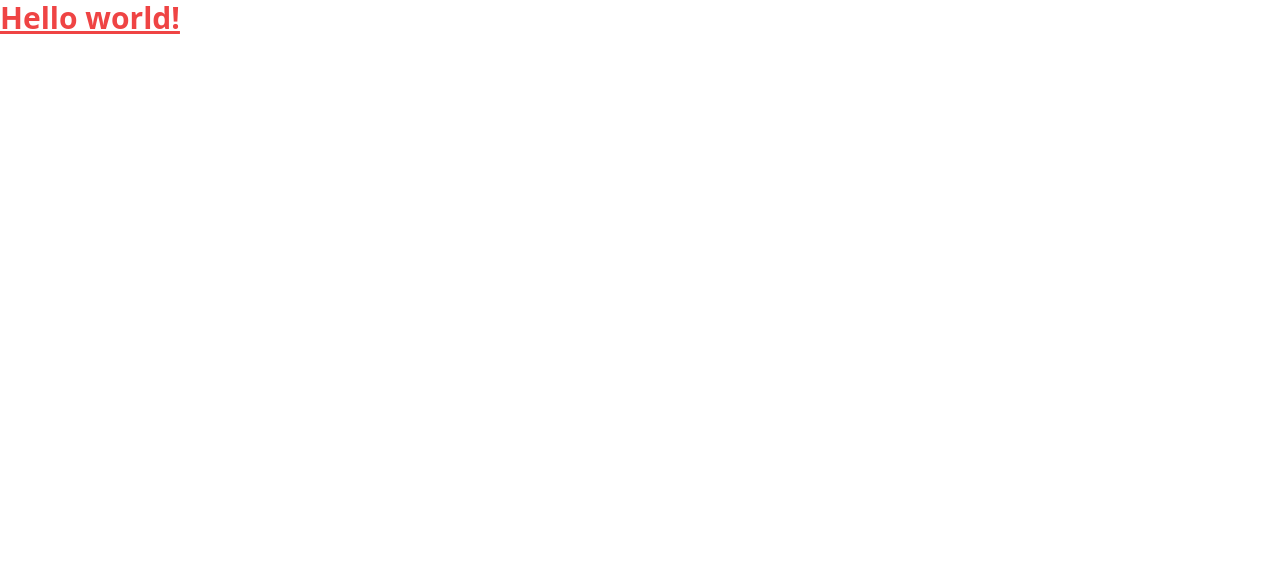
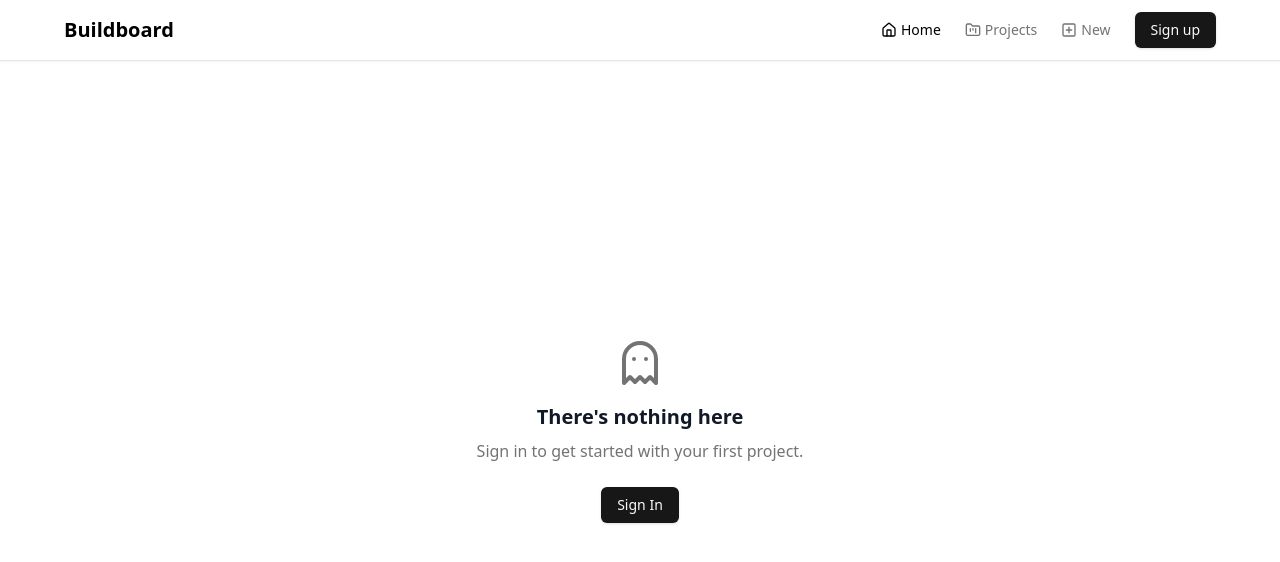
Before and after one commit to happylove32c/buildboardv_2, a Next.js app: page / in a window 1280 px wide. Shown: the top 562 px of the page. Built offline with nearby package versions, Linux system fonts and the light colour scheme.

Commit message:
homepage

```diff
--- a/app/page.tsx
+++ b/app/page.tsx
@@ -1,7 +1,29 @@
+import Navbar from "@/components/Navbar"
+import { Button } from "@/components/ui/button"
+import { Ghost } from "lucide-react" // Radix-style icon via Lucide
+
 export default function Home() {
   return (
-    <h1 className="text-3xl text-red-500 font-bold underline">
-      Hello world!
-    </h1>
+    <>
+      <div className="min-h-screen flex flex-col">
+        <Navbar />
+
+        <main className="flex flex-1 flex-col items-center justify-center text-center px-4">
+          <Ghost className="h-12 w-12 text-muted-foreground mb-4" />
+
+          <h1 className="text-xl font-semibold mb-2 text-gray-900">
+            There's nothing here
+          </h1>
+
+          <p className="text-muted-foreground mb-6">
+            Sign in to get started with your first project.
+          </p>
+
+          <Button>
+            Sign In
+          </Button>
+        </main>
+      </div>
+    </>
   )
 }
--- /dev/null
+++ b/components/Navbar.tsx
@@ -0,0 +1,66 @@
+"use client"
+
+import Link from "next/link"
+import { usePathname } from "next/navigation"
+import { cn } from "@/lib/utils"
+import { Home, FolderKanban, PlusSquare, User } from "lucide-react"
+import { Button } from "./ui/button"
+
+export default function Navbar() {
+  const pathname = usePathname()
+
+  const navLinks = [
+    { href: "/", label: "Home", icon: Home },
+    { href: "/projects", label: "Projects", icon: FolderKanban },
+    { href: "/new", label: "New", icon: PlusSquare },
+  ]
+
+  return (
+    <>
+      {/* Desktop Top Nav */}
+      <nav className="hidden sm:flex w-full border-b bg-white px-4 py-3 shadow-sm">
+        <div className="flex items-center justify-between max-w-6xl mx-auto w-full">
+          <Link href="/" className="text-xl font-bold text-black">
+            Buildboard
+          </Link>
+
+          <div className="flex items-center gap-6">
+            {navLinks.map(({ href, label, icon: Icon }) => (
+              <Link
+                key={href}
+                href={href}
+                className={cn(
+                  "text-sm font-medium flex items-center gap-1 hover:text-black transition-colors",
+                  pathname === href ? "text-black" : "text-muted-foreground"
+                )}
+              >
+                <Icon className="w-4 h-4" />
+                {label}
+              </Link>
+            ))}
+
+            <Button>Sign up</Button>
+          </div>
+        </div>
+      </nav>
+
+      {/* Mobile Bottom Nav */}
+      <nav className="sm:hidden fixed bottom-0 left-0 right-0 bg-white border-t p-6 shadow-inner z-50">
+        <div className="flex justify-around py-2">
+          {navLinks.map(({ href, icon: Icon }) => (
+            <Link
+              key={href}
+              href={href}
+              className={cn(
+                "flex flex-col items-center text-xs text-muted-foreground transition-colors",
+                pathname === href ? "text-black" : "text-muted-foreground"
+              )}
+            >
+              <Icon className="h-6" />
+            </Link>
+          ))}
+        </div>
+      </nav>
+    </>
+  )
+}
--- a/package.json
+++ b/package.json
@@ -9,6 +9,7 @@
     "lint": "next lint"
   },
   "dependencies": {
+    "@radix-ui/react-icons": "^1.3.2",
     "@radix-ui/react-slot": "^1.2.3",
     "class-variance-authority": "^0.7.1",
     "clsx": "^2.1.1",
```
Also changed, not shown: 1 other file (tests, documents, lock files or other folders).
